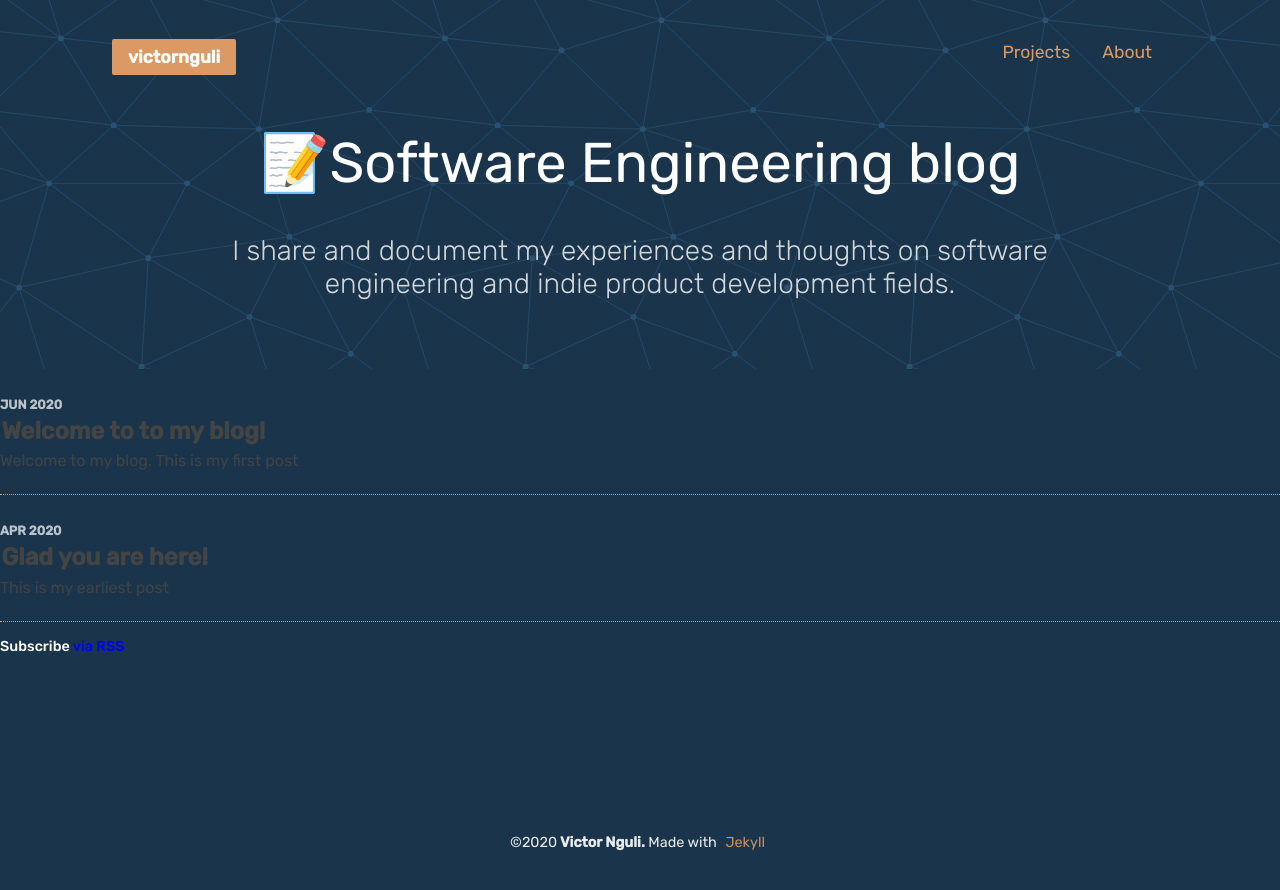
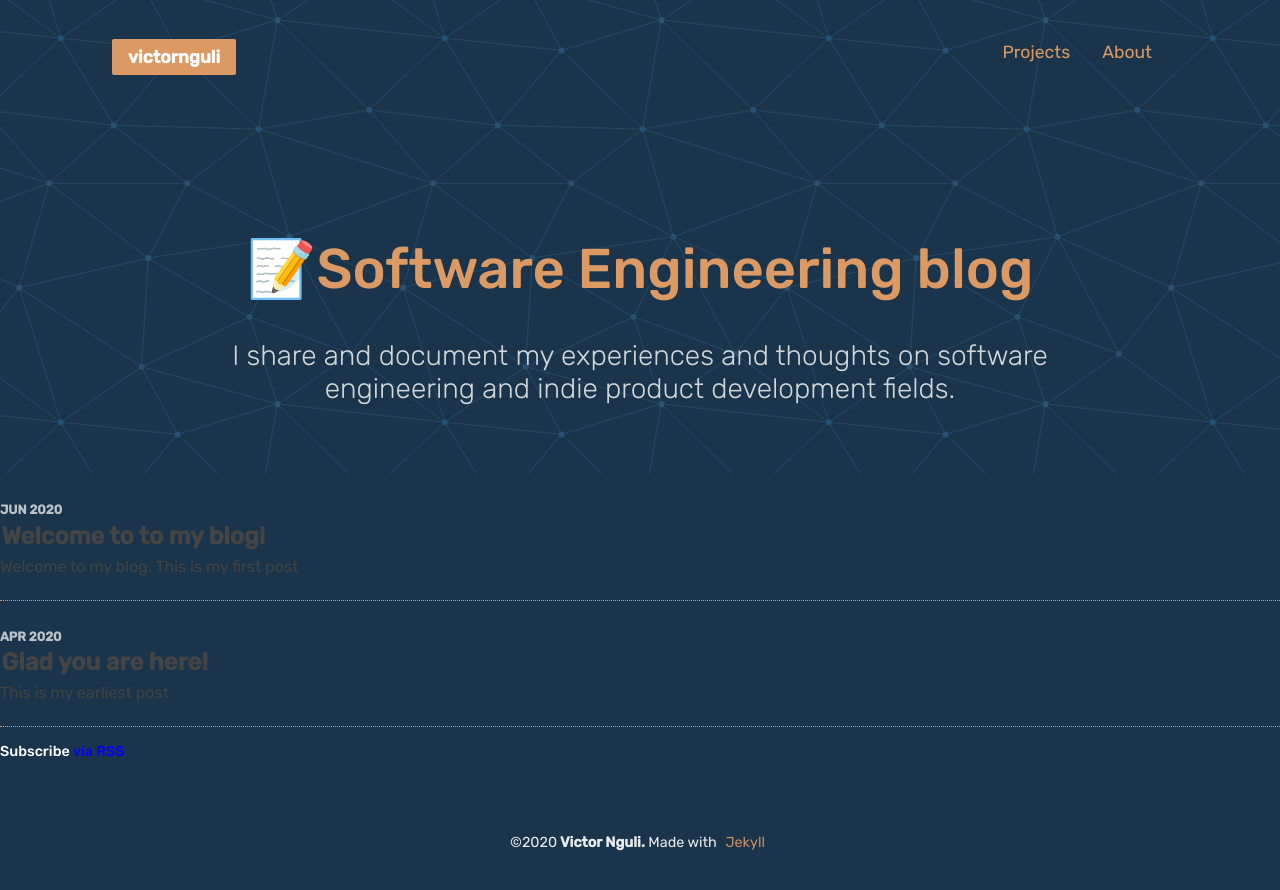
Before and after one commit to Victornguli/victornjoseph.com, a Jekyll site: the page built from articles.md, in a window 1280 px wide. Shown: the top 890 px of the page. Built offline with Jekyll 4.4.1, drawn with Linux system fonts in a browser that asks for light colours; nearby versions of some CDN libraries.

Commit message:
fix styling

```diff
--- a/_sass/_mobile.scss
+++ b/_sass/_mobile.scss
@@ -119,7 +119,6 @@
         .banner {
             .nav {
                 padding: 1rem 7rem 0 7rem;
-
                 .nav-list {
                     .nav-item {
                         a{
@@ -140,6 +139,9 @@
             }
 
             .banner-content {
+
+                padding-top: 80px;
+
                 h1 {
                     font-size: 3.5rem;
                 }
@@ -167,6 +169,13 @@
 // Normal laptops and larger
 @include mediaLg {
     .container {
+
+        .banner {
+            .banner-content {
+                padding-top: 100px;
+            }
+        }
+
         .main {
 
             .home {
--- a/assets/css/main.scss
+++ b/assets/css/main.scss
@@ -114,9 +114,9 @@ body {
             margin: auto;
 
             h1 {
-                margin-top: 2rem;
-                font-size: 2rem;
-                font-weight: 400;
+                font-size: 3rem;
+                font-weight: 500;
+                color: $secondary-color;
             }
 
             h4 {
```
